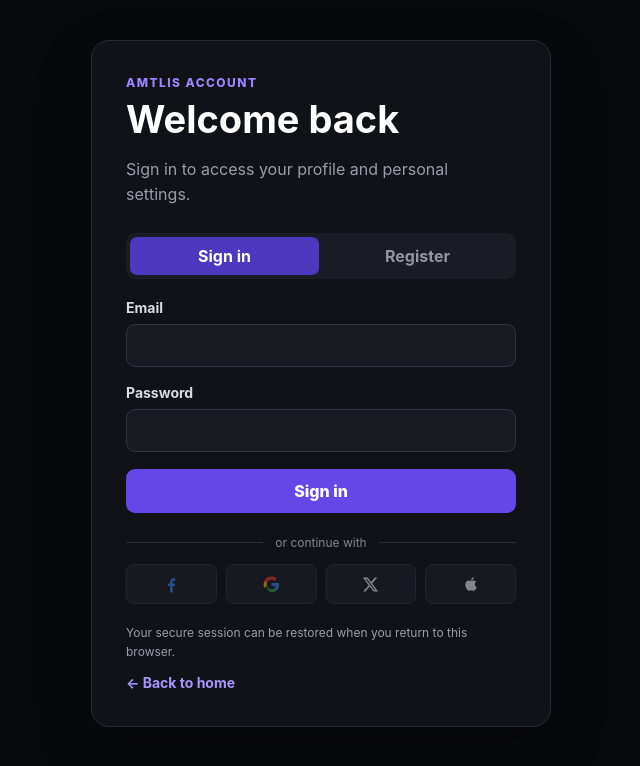
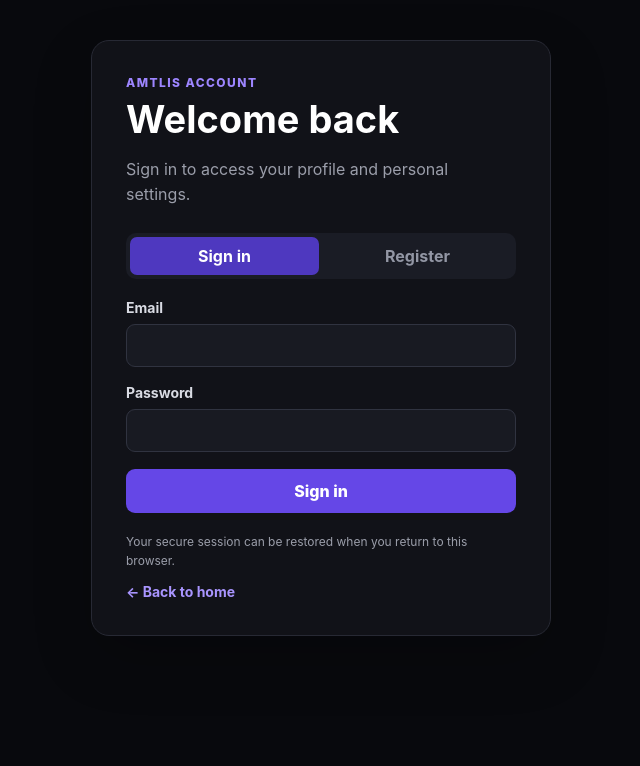
Before and after one commit to HellHoundYT/youtube-clone-team-project, a React (Vite) app in the folder frontend/: page /auth in a window 1280 px wide. Shown: the top 766 px of the page, without its empty margins (319-959 px from the left). Built offline with nearby package versions, Linux system fonts and the light colour scheme; no server answers.

Commit message:
Remove inactive social login controls

```diff
--- a/frontend/src/presentation/pages/AuthPage.tsx
+++ b/frontend/src/presentation/pages/AuthPage.tsx
@@ -212,18 +212,6 @@ function AuthPage() {
           </button>
         </form>
 
-        <div className="social-auth">
-          <div className="social-auth-divider">
-            <span>{t('system.auth.orContinue')}</span>
-          </div>
-          <div className="social-auth-buttons">
-            <button className="social-auth-button facebook" type="button" disabled aria-label={t('system.auth.continueFacebook')} title={t('system.auth.comingSoon')}><svg viewBox="0 0 24 24" aria-hidden="true"><path d="M13.5 22v-8h2.75l.41-3.19H13.5V8.77c0-.92.26-1.55 1.58-1.55h1.69V4.37c-.29-.04-1.29-.13-2.46-.13-2.44 0-4.11 1.49-4.11 4.23v2.34H7.44V14h2.76v8h3.3Z" /></svg></button>
-            <button className="social-auth-button google" type="button" disabled aria-label={t('system.auth.continueGoogle')} title={t('system.auth.comingSoon')}><svg viewBox="0 0 24 24" aria-hidden="true"><path fill="#4285f4" d="M21.6 12.23c0-.71-.06-1.39-.18-2.05H12v3.88h5.38a4.6 4.6 0 0 1-1.99 3.02v2.51h3.23c1.89-1.74 2.98-4.31 2.98-7.36Z" /><path fill="#34a853" d="M12 22c2.7 0 4.96-.9 6.62-2.43l-3.23-2.51c-.9.6-2.05.95-3.39.95-2.61 0-4.82-1.76-5.61-4.13H6.06v2.59A10 10 0 0 0 12 22Z" /><path fill="#fbbc05" d="M6.39 13.88A6 6 0 0 1 6.08 12c0-.65.11-1.27.31-1.88V7.53H3.06A10 10 0 0 0 2 12c0 1.61.39 3.13 1.06 4.47l3.33-2.59Z" /><path fill="#ea4335" d="M12 5.99c1.46 0 2.77.5 3.8 1.49l2.85-2.85C16.96 3.05 14.7 2 12 2a10 10 0 0 0-8.94 5.53l3.33 2.59C7.18 7.75 9.39 5.99 12 5.99Z" /></svg></button>
-            <button className="social-auth-button x" type="button" disabled aria-label={t('system.auth.continueX')} title={t('system.auth.comingSoon')}><svg viewBox="0 0 24 24" aria-hidden="true"><path d="M18.24 2.25h3.31l-7.23 8.26 8.51 11.24h-6.66l-5.21-6.82-5.97 6.82H1.68l7.73-8.84L1.25 2.25h6.83l4.71 6.23 5.45-6.23Zm-1.16 17.52h1.83L7.08 4.13H5.12l11.96 15.64Z" /></svg></button>
-            <button className="social-auth-button apple" type="button" disabled aria-label={t('system.auth.continueApple')} title={t('system.auth.comingSoon')}><svg viewBox="0 0 24 24" aria-hidden="true"><path d="M17.05 20.28c-.98.95-2.05.8-3.08.35-1.09-.46-2.09-.48-3.24 0-1.44.62-2.2.44-3.06-.35C2.79 15.25 3.51 7.58 9.05 7.3c1.35.07 2.3.74 3.1.8 1.19-.24 2.33-.93 3.59-.84 1.51.12 2.65.72 3.4 1.8-3.12 1.87-2.38 5.98.48 7.13-.57 1.5-1.31 2.99-2.58 4.1ZM12.05 7.25C11.9 5.02 13.71 3.18 15.78 3c.29 2.58-2.34 4.5-3.73 4.25Z" /></svg></button>
-          </div>
-        </div>
-
         <p className="account-note">
           {t('system.auth.localSession')}
         </p>
```
